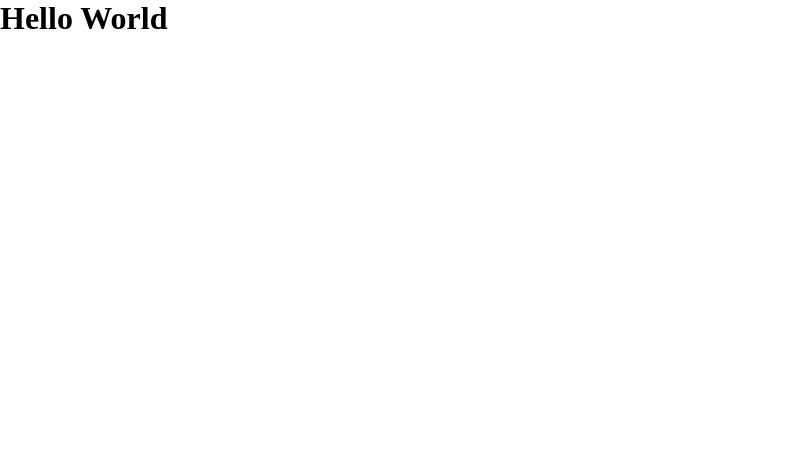
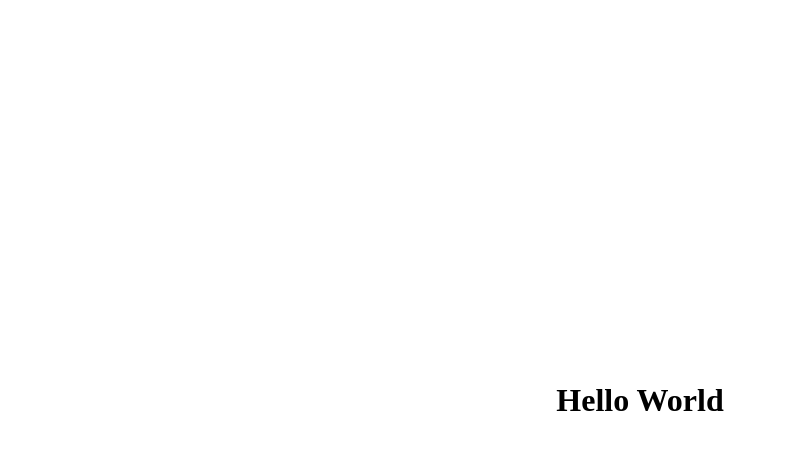
Before and after one commit to giorgiagalbullicavazzini/htmlcss-hello, a plain HTML site: page index.html in a window 1280 px wide. Shown: the whole page, without its empty margins (0-785 px from the left). Drawn offline with Linux system fonts and the light colour scheme.

Commit message:
Titolo allineato al centro

```diff
--- a/index.html
+++ b/index.html
@@ -8,6 +8,6 @@
   <title>Hello World</title>
 </head>
 <body>
-  <h1>Hello World</h1>
+  <h1 class="title">Hello World</h1>
 </body>
 </html>
--- a/style.css
+++ b/style.css
@@ -2,3 +2,10 @@
   box-sizing: border-box;
   margin: 0;
 }
+
+.title {
+  position: absolute;
+  top: 50%;
+  left: 50%;
+  transform: translate(-50%, -50%);
+}
```
